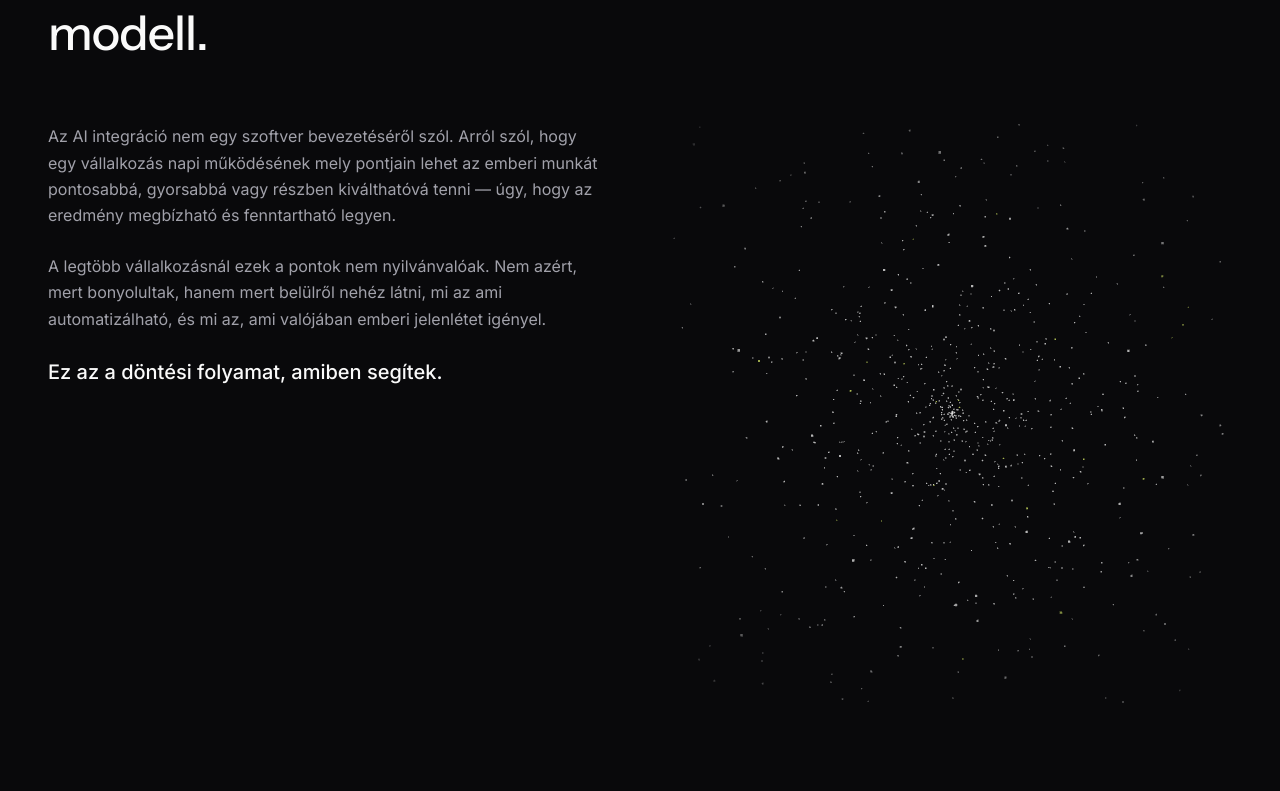
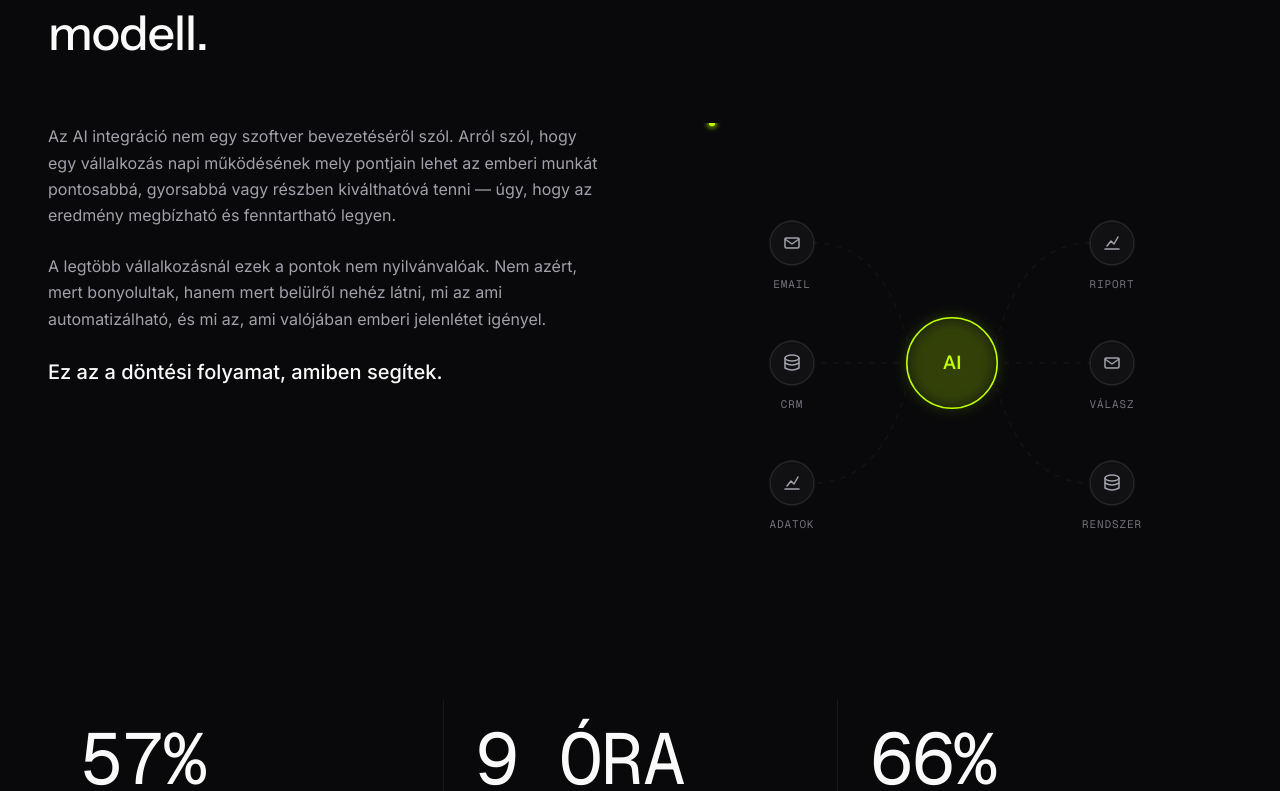
Before and after one commit to zynaidev/zynai-web, a Next.js app: page / in a window 1280 px wide. Shown: the part 1149-1940 px from the top of the page. Built offline with nearby package versions, Linux system fonts and the light colour scheme.

Commit message:
error-fix

```diff
--- a/components/sections/WhatIsAI.tsx
+++ b/components/sections/WhatIsAI.tsx
@@ -1,17 +1,11 @@
 "use client";
 
 import { motion, useReducedMotion } from "framer-motion";
-import dynamic from "next/dynamic";
 
 import { CountUp } from "@/components/animations/CountUp";
 import { Container } from "@/components/ui/container";
 import { SectionLabel } from "@/components/ui/section-label";
-
-const ParticleField = dynamic(
-  () =>
-    import("@/components/visuals/ParticleField").then((mod) => mod.ParticleField),
-  { ssr: false },
-);
+import { IntegrationDiagram } from "@/components/visuals/IntegrationDiagram";
 
 const revealEase = [0.22, 1, 0.36, 1] as const;
 
@@ -93,8 +87,8 @@ export default function WhatIsAI() {
             </p>
           </div>
 
-          <div className="relative h-[500px] w-full lg:h-[580px]">
-            <ParticleField />
+          <div className="relative w-full aspect-square max-h-[480px]">
+            <IntegrationDiagram />
           </div>
         </motion.div>
 
--- a/components/visuals/ParticleSphere.tsx
+++ b/components/visuals/ParticleSphere.tsx
@@ -116,6 +116,7 @@ export function ParticleSphere() {
 
   return (
     <Canvas
+      frameloop="always"
       camera={{ position: [0, 0, 7], fov: 50 }}
       style={{
         width: "100%",
```
